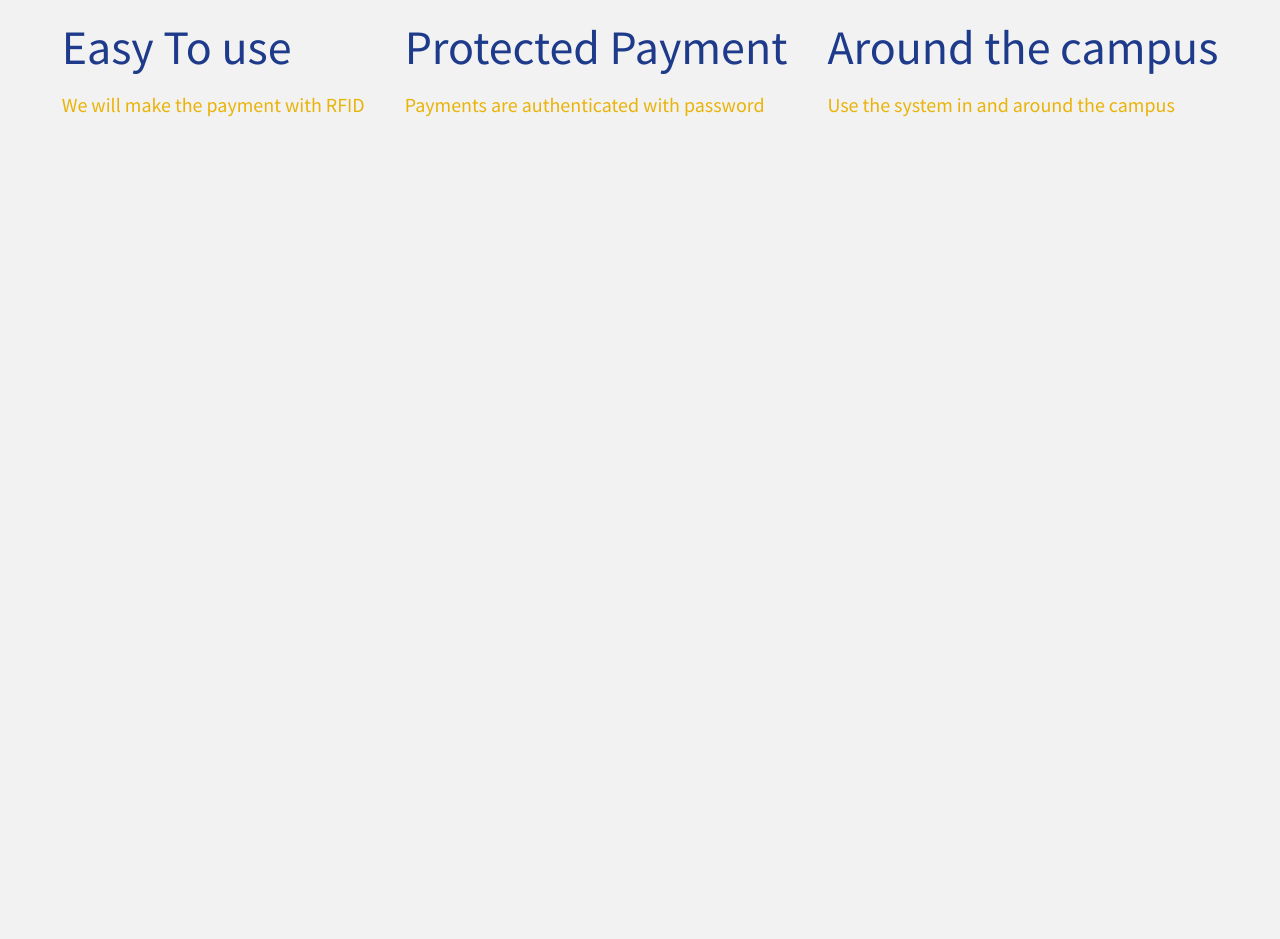
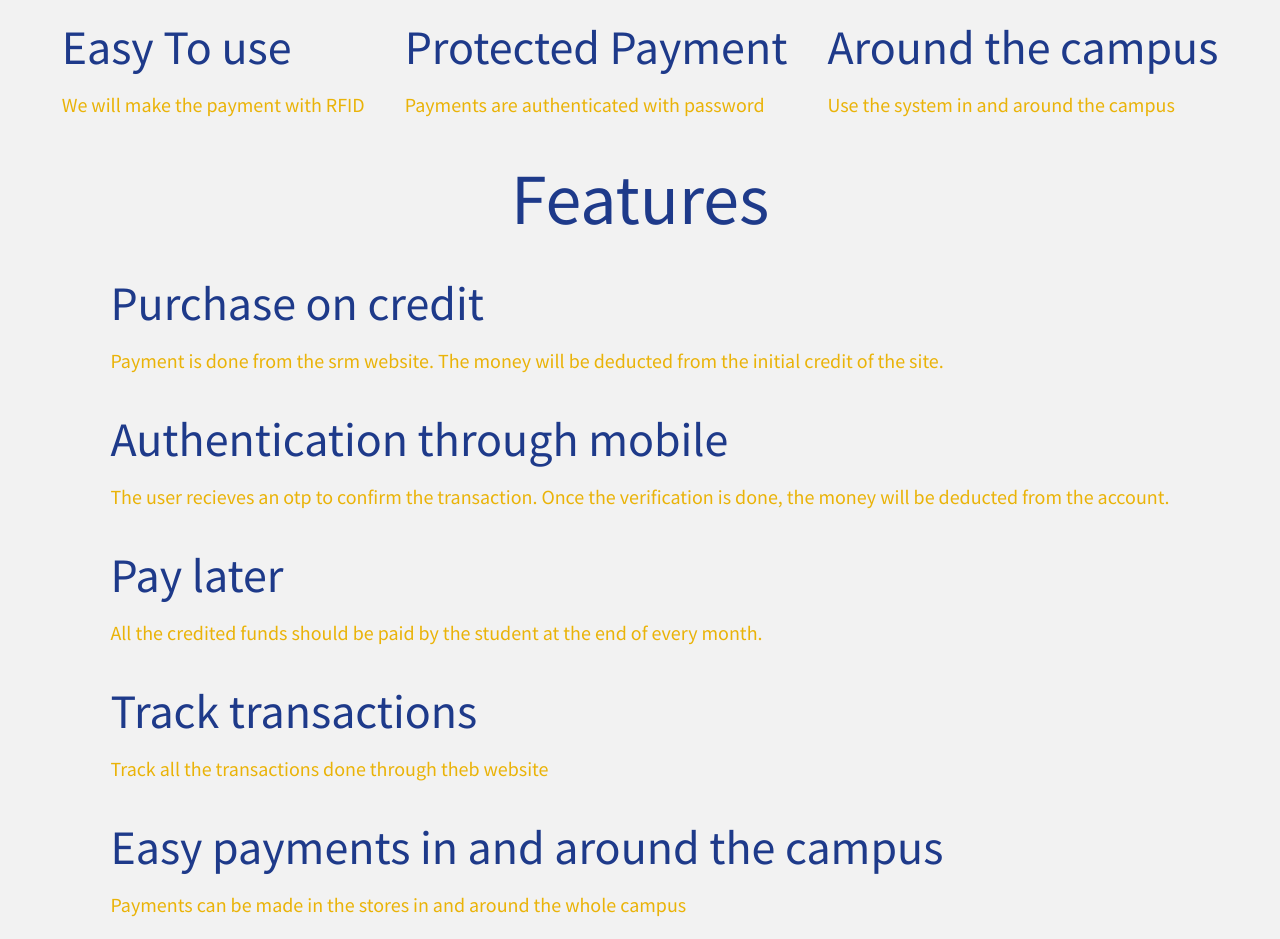
Before and after one commit to kunalkeshan/Easy-Pay-SRM, a Next.js app: page / in a window 1280 px wide. Shown: the part 740-1679 px from the top of the page. Before the commit the page ends 879 px from the top, so only its background shows below. Built offline with nearby package versions, Linux system fonts and the light colour scheme.

Commit message:
features-done

```diff
--- a/components/landing/StudentFeatures.tsx
+++ b/components/landing/StudentFeatures.tsx
@@ -1,7 +1,48 @@
 import React from 'react';
 
+import Cards from '../layouts/Cards';
+
+
+	const data = [{
+		id: 0,
+		head: 'Purchase on credit',
+		para: 'Payment is done from the srm website. The money will be deducted from the initial credit of the site.',
+	},
+		{
+			id: 1,
+			head: 'Authentication through mobile',
+			para: 'The user recieves an otp to confirm the transaction. Once the verification is done, the money will be deducted from the account.'
+		},
+
+		{
+		id: 2,
+		head: 'Pay later',
+		para: 'All the credited funds should be paid by the student at the end of every month.',
+	  }, {
+		id: 3,
+		head: 'Track transactions',
+		para: 'Track all the transactions done through theb website',
+		}, {
+		id: 4,
+		head: 'Easy payments in and around the campus',
+		para:'Payments can be made in the stores in and around the whole campus'
+	  }];
+
+
 const StudentFeatures = () => {
-	return <div>StudentFeatures</div>;
+	const dataItems = data.map(item => {
+		return <Cards key={item.id} head={item.head} para={item.para} />
+	})
+
+	return (
+		<div id='features'>
+			<div className='flex flex-col items-center'>
+			<h1 className='text-7xl m-6 text-blue-900'> Features</h1>
+			<div className='flex flex-col items-start border-solid '>
+				{dataItems}
+			</div>
+		</div>
+		</div>
+	)
 };
-
 export default StudentFeatures;
--- a/components/layouts/Cards.tsx
+++ b/components/layouts/Cards.tsx
@@ -2,7 +2,7 @@ interface Props{"head": string ,"para":string}
 export default function Cards(props:Props) {
     return (
         <div className="card border-solid ">
-            <div  className="card-info">
+            <div  className="card-info border-black">
                 <h1 className="text-5xl text-blue-900 m-5">{props.head}</h1>
                 <h4 className="text-xl text-yellow-500 m-5">{props.para}</h4>
             </div>
--- a/package.json
+++ b/package.json
@@ -21,12 +21,14 @@
     "next-auth": "^4.19.2",
     "next-redux-wrapper": "^8.1.0",
     "react": "18.2.0",
-    "react-dom": "18.2.0",
+    "react-dom": "^18.2.0",
     "react-icons": "^4.7.1",
     "react-redux": "^8.0.5",
+    "react-router-dom": "^6.8.1",
     "typescript": "^4.9.5"
   },
   "devDependencies": {
+    "@types/react-router-dom": "^5.3.3",
     "autoprefixer": "^10.4.13",
     "postcss": "^8.4.21",
     "prettier": "^2.8.4",
--- a/pages/index.tsx
+++ b/pages/index.tsx
@@ -1,7 +1,10 @@
 import Intro from '@/components/landing/Intro';
 import RetailFeatures from '@/components/landing/RetailFeatures';
+import StudentFeatures from '@/components/landing/StudentFeatures';
 import PublicLayout from '@/layouts/PublicLayout';
 import Head from 'next/head';
+import ReactDOM from 'react-dom';
+
 
 export default function Home() {
 	return (
@@ -20,8 +23,11 @@ export default function Home() {
 			</Head>
 			<PublicLayout>
 				<Intro />
-        <RetailFeatures/>
+				<RetailFeatures />
+				<StudentFeatures/>
 			</PublicLayout>
+
+
 		</>
 	);
 }
```
Also changed, not shown: 1 other file (tests, documents, lock files or other folders).
